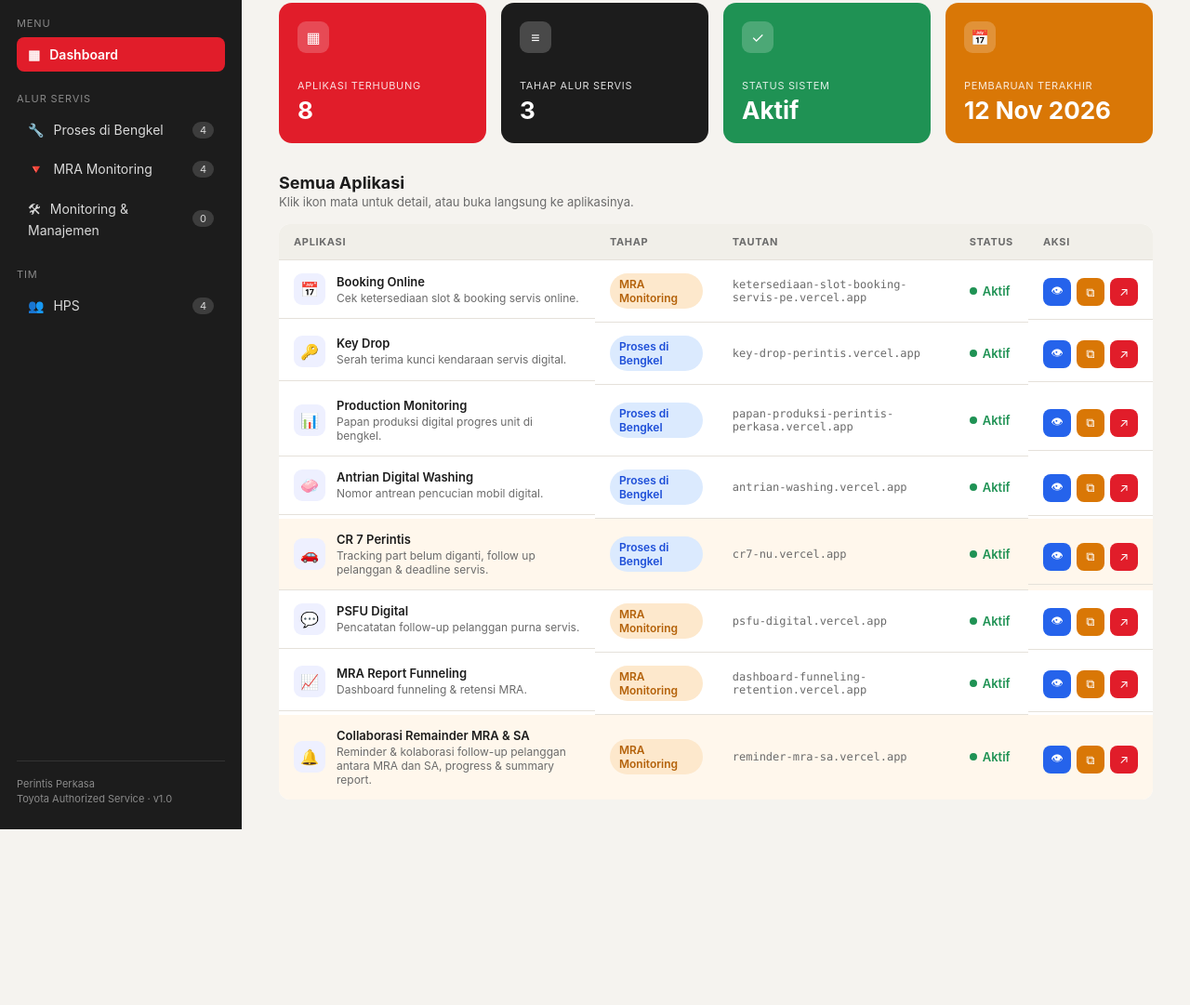
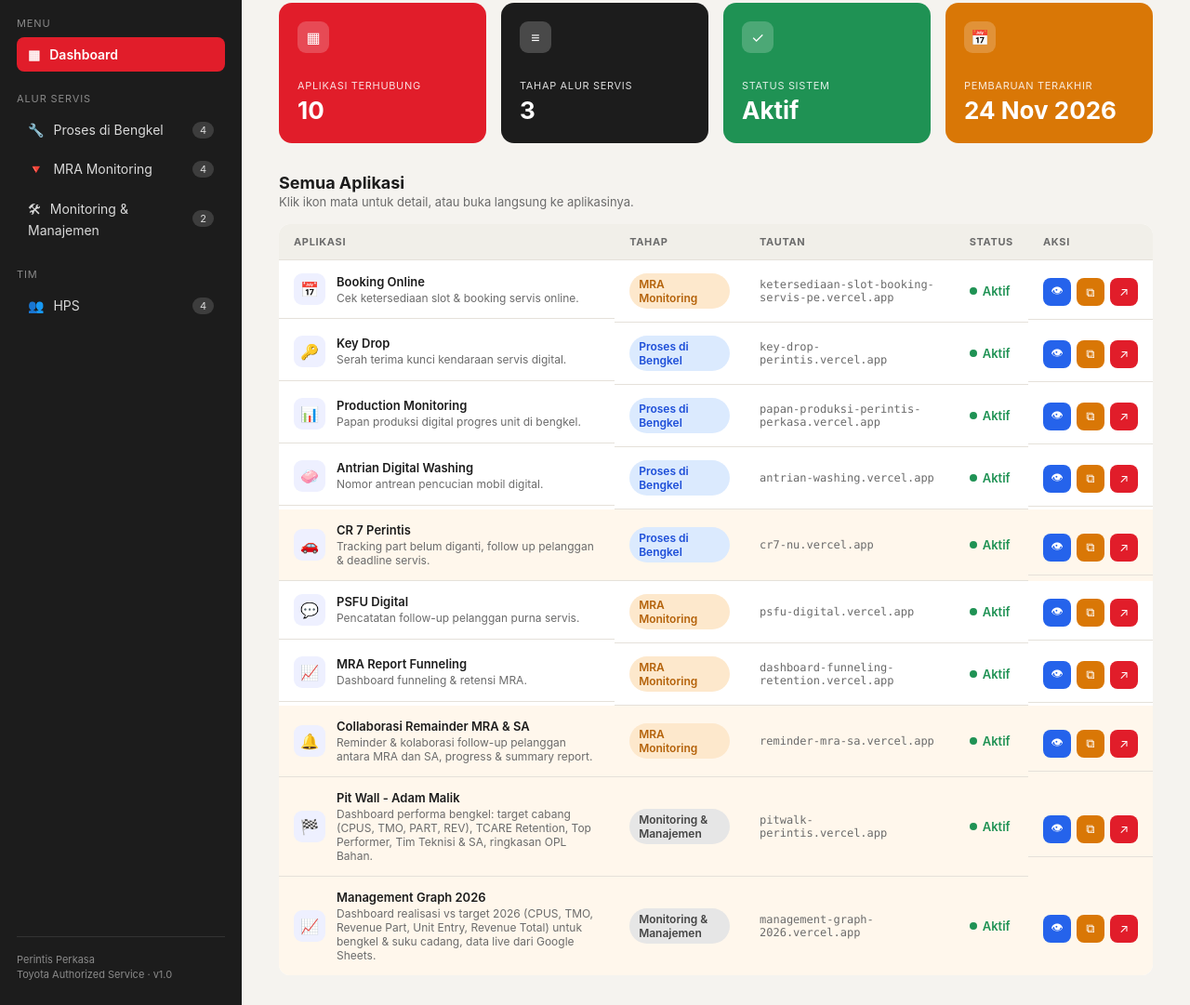
Before and after one commit to aji49249-boop/potal-perintis, a plain HTML site: page index.html in a window 1280 px wide. Shown: the part 105-1186 px from the top of the page at 93% size. Before the commit the page ends 997 px from the top, so only its background shows below. Drawn offline with Linux system fonts and the light colour scheme.

Commit message:
Add files via upload

```diff
--- a/index.html
+++ b/index.html
@@ -145,10 +145,10 @@
     <div class="menu-label">ALUR SERVIS</div>
     <div class="menu-item" data-cat="bengkel" onclick="filterApps('bengkel')"><span><span class="ico">🔧</span>Proses di Bengkel</span><span class="count">4</span></div>
     <div class="menu-item" data-cat="mra" onclick="filterApps('mra')"><span><span class="ico">🔻</span>MRA Monitoring</span><span class="count">4</span></div>
-    <div class="menu-item" data-cat="monitoring" onclick="filterApps('monitoring')"><span><span class="ico">🛠</span>Monitoring &amp; Manajemen</span><span class="count">0</span></div>
+    <div class="menu-item" data-cat="monitoring" onclick="filterApps('monitoring')"><span><span class="ico">🛠</span>Monitoring &amp; Manajemen</span><span class="count">2</span></div>
 
     <div class="menu-label">TIM</div>
-    <div class="menu-item"><span><span class="ico">👥</span>HPS</span><span class="count">4</span></div>
+    <div class="menu-item" data-cat="hps" onclick="filterApps('hps')"><span><span class="ico">👥</span>HPS</span><span class="count">4</span></div>
 
     <div class="sidebar-footer">
       Perintis Perkasa<br/>
@@ -171,7 +171,7 @@
     <div class="stats">
       <div class="stat red">
         <div class="icon">▦</div>
-        <div><div class="label">Aplikasi Terhubung</div><div class="value">8</div></div>
+        <div><div class="label">Aplikasi Terhubung</div><div class="value">10</div></div>
       </div>
       <div class="stat black">
         <div class="icon">≡</div>
@@ -183,7 +183,7 @@
       </div>
       <div class="stat orange">
         <div class="icon">📅</div>
-        <div><div class="label">Pembaruan Terakhir</div><div class="value">12 Nov 2026</div></div>
+        <div><div class="label">Pembaruan Terakhir</div><div class="value">24 Nov 2026</div></div>
       </div>
     </div>
 
@@ -337,6 +337,40 @@
             <a class="a-open" href="https://reminder-mra-sa.vercel.app" target="_blank" title="Buka">↗</a>
           </td>
         </tr>
+        <tr class="highlight" data-cat="monitoring">
+          <td class="app-cell">
+            <div class="app-ico">🏁</div>
+            <div>
+              <div class="app-name">Pit Wall - Adam Malik</div>
+              <div class="app-desc">Dashboard performa bengkel: target cabang (CPUS, TMO, PART, REV), TCARE Retention, Top Performer, Tim Teknisi &amp; SA, ringkasan OPL Bahan.</div>
+            </div>
+          </td>
+          <td><span class="tag monitoring">Monitoring &amp; Manajemen</span></td>
+          <td class="link">pitwalk-perintis.vercel.app</td>
+          <td><span class="status"><span class="dot"></span>Aktif</span></td>
+          <td class="actions">
+            <a class="a-view" href="https://pitwalk-perintis.vercel.app" target="_blank" title="Lihat">👁</a>
+            <a class="a-copy" href="#" title="Salin tautan">⧉</a>
+            <a class="a-open" href="https://pitwalk-perintis.vercel.app" target="_blank" title="Buka">↗</a>
+          </td>
+        </tr>
+        <tr class="highlight" data-cat="monitoring">
+          <td class="app-cell">
+            <div class="app-ico">📈</div>
+            <div>
+              <div class="app-name">Management Graph 2026</div>
+              <div class="app-desc">Dashboard realisasi vs target 2026 (CPUS, TMO, Revenue Part, Unit Entry, Revenue Total) untuk bengkel &amp; suku cadang, data live dari Google Sheets.</div>
+            </div>
+          </td>
+          <td><span class="tag monitoring">Monitoring &amp; Manajemen</span></td>
+          <td class="link">management-graph-2026.vercel.app</td>
+          <td><span class="status"><span class="dot"></span>Aktif</span></td>
+          <td class="actions">
+            <a class="a-view" href="https://management-graph-2026.vercel.app" target="_blank" title="Lihat">👁</a>
+            <a class="a-copy" href="#" title="Salin tautan">⧉</a>
+            <a class="a-open" href="https://management-graph-2026.vercel.app" target="_blank" title="Buka">↗</a>
+          </td>
+        </tr>
       </tbody>
     </table>
     <p id="emptyState" style="display:none;color:var(--muted);font-size:13px;padding:20px 4px;">Belum ada aplikasi pada kategori ini.</p>
@@ -348,7 +382,8 @@
     all: 'Semua Aplikasi',
     bengkel: 'Proses di Bengkel',
     mra: 'MRA Monitoring',
-    monitoring: 'Monitoring & Manajemen'
+    monitoring: 'Monitoring & Manajemen',
+    hps: 'Tim HPS'
   };
 
   function filterApps(cat){
```
